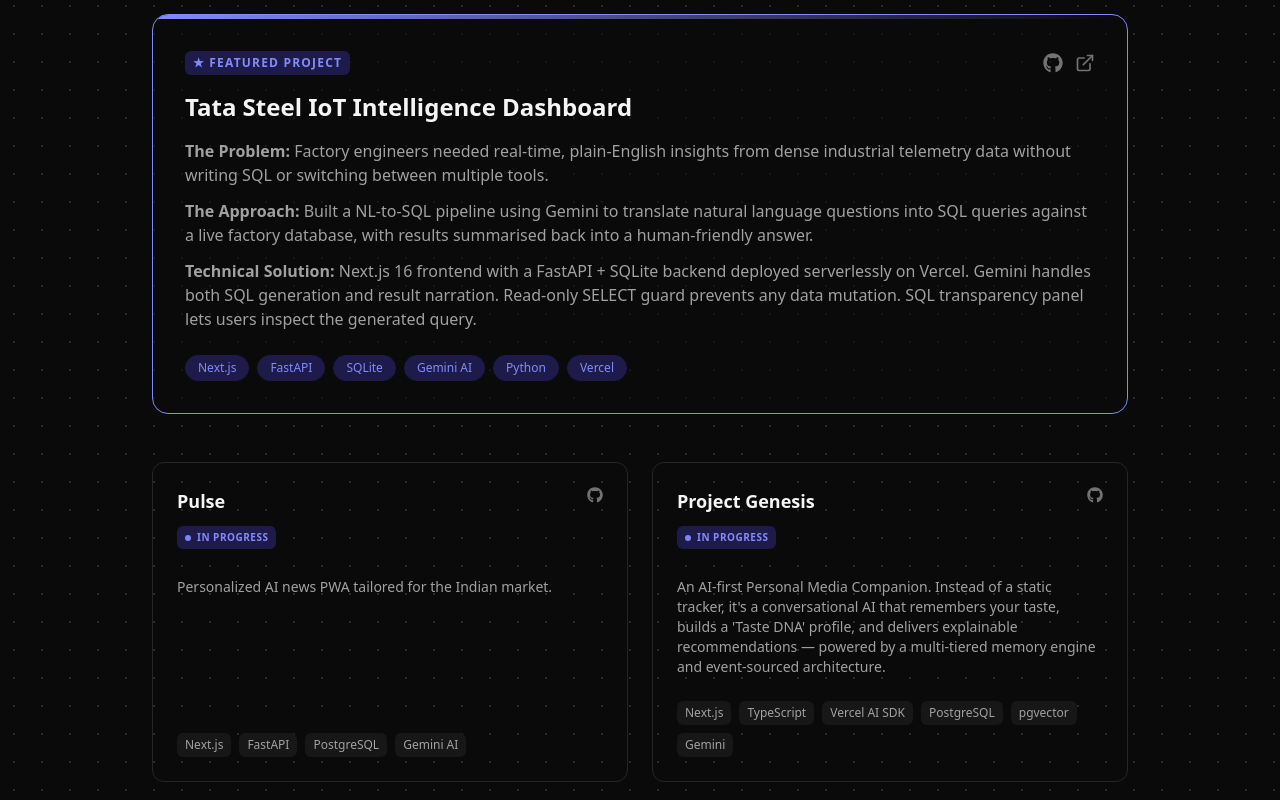
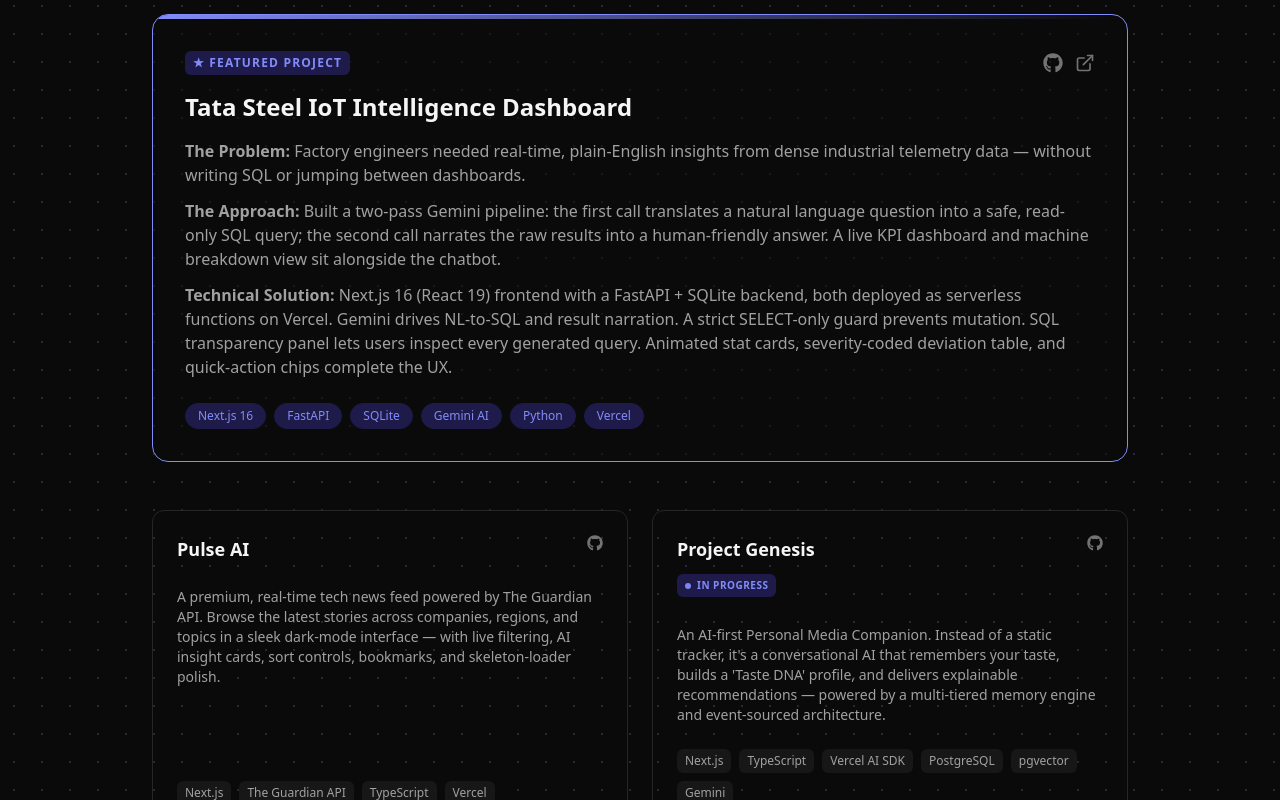
Before and after one commit to doomsday-the/portfolio, a Next.js app: page / in a window 1280 px wide. Shown: the part 1380-2180 px from the top of the page. Built offline with nearby package versions, Linux system fonts and the light colour scheme.

Commit message:
feat: full rewrite of all project cards from latest READMEs

```diff
--- a/src/data/projects.ts
+++ b/src/data/projects.ts
@@ -19,38 +19,48 @@
     title: "Tata Steel IoT Intelligence Dashboard",
     status: "Featured",
     company: "Tata Steel — Summer Internship",
-    description: "A full-stack industrial IoT chatbot dashboard for a simulated Tata Steel-like factory environment. Ask natural language questions about welding, gas cutting, and cladding operations — the AI generates SQL, queries the database, and returns a human-friendly answer.",
-    problem: "Factory engineers needed real-time, plain-English insights from dense industrial telemetry data without writing SQL or switching between multiple tools.",
-    approach: "Built a NL-to-SQL pipeline using Gemini to translate natural language questions into SQL queries against a live factory database, with results summarised back into a human-friendly answer.",
-    technicalSol: "Next.js 16 frontend with a FastAPI + SQLite backend deployed serverlessly on Vercel. Gemini handles both SQL generation and result narration. Read-only SELECT guard prevents any data mutation. SQL transparency panel lets users inspect the generated query.",
-    tags: ["Next.js", "FastAPI", "SQLite", "Gemini AI", "Python", "Vercel"],
+    description:
+      "A full-stack industrial IoT chatbot dashboard for a simulated Tata Steel-like factory environment. Ask natural language questions about welding, gas cutting, and cladding operations — the AI generates SQL, queries the database, and returns a human-friendly answer.",
+    problem:
+      "Factory engineers needed real-time, plain-English insights from dense industrial telemetry data — without writing SQL or jumping between dashboards.",
+    approach:
+      "Built a two-pass Gemini pipeline: the first call translates a natural language question into a safe, read-only SQL query; the second call narrates the raw results into a human-friendly answer. A live KPI dashboard and machine breakdown view sit alongside the chatbot.",
+    technicalSol:
+      "Next.js 16 (React 19) frontend with a FastAPI + SQLite backend, both deployed as serverless functions on Vercel. Gemini drives NL-to-SQL and result narration. A strict SELECT-only guard prevents mutation. SQL transparency panel lets users inspect every generated query. Animated stat cards, severity-coded deviation table, and quick-action chips complete the UX.",
+    tags: ["Next.js 16", "FastAPI", "SQLite", "Gemini AI", "Python", "Vercel"],
     githubUrl: "https://github.com/doomsday-the/factory-iot-chatbot",
     liveUrl: "https://chatbot-frontend-rho-ashen.vercel.app",
   },
   {
     id: "pulse-ai-news",
-    title: "Pulse",
-    status: "In Progress",
-    description: "Personalized AI news PWA tailored for the Indian market.",
-    tags: ["Next.js", "FastAPI", "PostgreSQL", "Gemini AI"],
-    githubUrl: "https://github.com/doomsday-the/pules-ai"
+    title: "Pulse AI",
+    status: "Completed",
+    description:
+      "A premium, real-time tech news feed powered by The Guardian API. Browse the latest stories across companies, regions, and topics in a sleek dark-mode interface — with live filtering, AI insight cards, sort controls, bookmarks, and skeleton-loader polish.",
+    tags: ["Next.js", "The Guardian API", "TypeScript", "Vercel"],
+    githubUrl: "https://github.com/doomsday-the/pules-ai",
+    liveUrl: "https://pulse-ai-khaki.vercel.app",
   },
   {
     id: "project-genesis",
     title: "Project Genesis",
     status: "In Progress",
-    description: "An AI-first Personal Media Companion. Instead of a static tracker, it's a conversational AI that remembers your taste, builds a 'Taste DNA' profile, and delivers explainable recommendations — powered by a multi-tiered memory engine and event-sourced architecture.",
-    problem: "Media tracking apps like MAL and Letterboxd record data, not taste. They can't remember *why* you rated something, or understand your nuanced, idiosyncratic preferences.",
-    approach: "Built an AI agent at the core that uses tool calling to operate the app. A dedicated Memory Engine (Working, Semantic, Taste tiers) gives the AI persistent, structured memory across conversations.",
-    technicalSol: "Next.js App Router + Vercel AI SDK for full-stack TypeScript and streaming. PostgreSQL with pgvector for hybrid semantic search. Event sourcing for reconstructing Taste DNA. Computed recommendation engine — math, not LLM magic.",
+    description:
+      "An AI-first Personal Media Companion. Instead of a static tracker, it's a conversational AI that remembers your taste, builds a 'Taste DNA' profile, and delivers explainable recommendations — powered by a multi-tiered memory engine and event-sourced architecture.",
+    problem:
+      "Media tracking apps like MAL and Letterboxd record data, not taste. They can't remember why you rated something, or understand your nuanced, evolving preferences over time.",
+    approach:
+      "The AI is the OS — it uses tool calling to operate the app (updating ratings, managing lists) while a dedicated Memory Engine with Working, Semantic, and Taste tiers gives it persistent, structured memory across conversations.",
+    technicalSol:
+      "Next.js App Router + Vercel AI SDK for full-stack TypeScript and LLM streaming. PostgreSQL with pgvector for hybrid semantic search. Event sourcing to reconstruct Taste DNA over time. Recommendation engine is algorithmically computed — math and weights, not LLM guesswork.",
     tags: ["Next.js", "TypeScript", "Vercel AI SDK", "PostgreSQL", "pgvector", "Gemini"],
-    githubUrl: "https://github.com/doomsday-the/Project-Genesis"
+    githubUrl: "https://github.com/doomsday-the/Project-Genesis",
   },
   {
     id: "coming-soon",
     title: "Coming Soon",
     status: "Coming Soon",
     description: "The next project is in the works. Check back soon.",
-    tags: []
-  }
+    tags: [],
+  },
 ];
```
